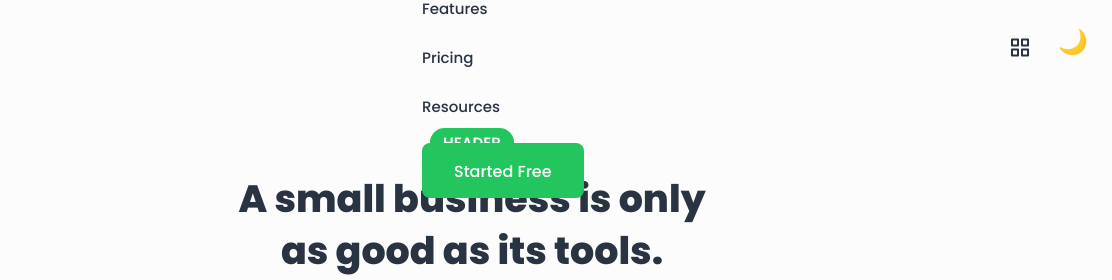
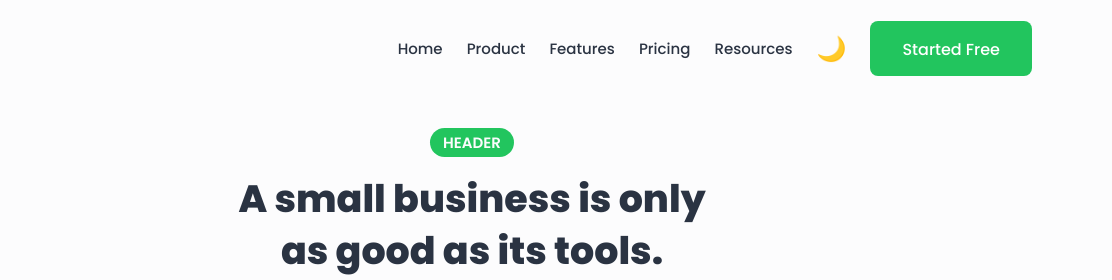
Before and after one commit to fajarfadillahh/flex-saas-business-platform-html-css-javascript-v3, a plain HTML site: page index.html in a window 1280 px wide. Shown: the top 280 px of the page, 168-1280 px from the left. Drawn offline with nearby package versions, Linux system fonts and the light colour scheme.

Commit message:
responsive header section | 767px

```diff
--- a/scss/style.scss
+++ b/scss/style.scss
@@ -287,3 +287,30 @@ img {
     }
   }
 }
+
+// width 767px
+@media screen and (min-width: 767px) {
+  .header {
+    &__menu {
+      display: flex;
+      align-items: center;
+      gap: 1.5rem;
+    }
+
+    &__list {
+      flex-direction: row;
+    }
+
+    &__theme {
+      position: static;
+    }
+
+    &__button {
+      margin-top: 0;
+    }
+
+    &__toggle {
+      display: none;
+    }
+  }
+}
```
Also changed, not shown: css/style.css.
